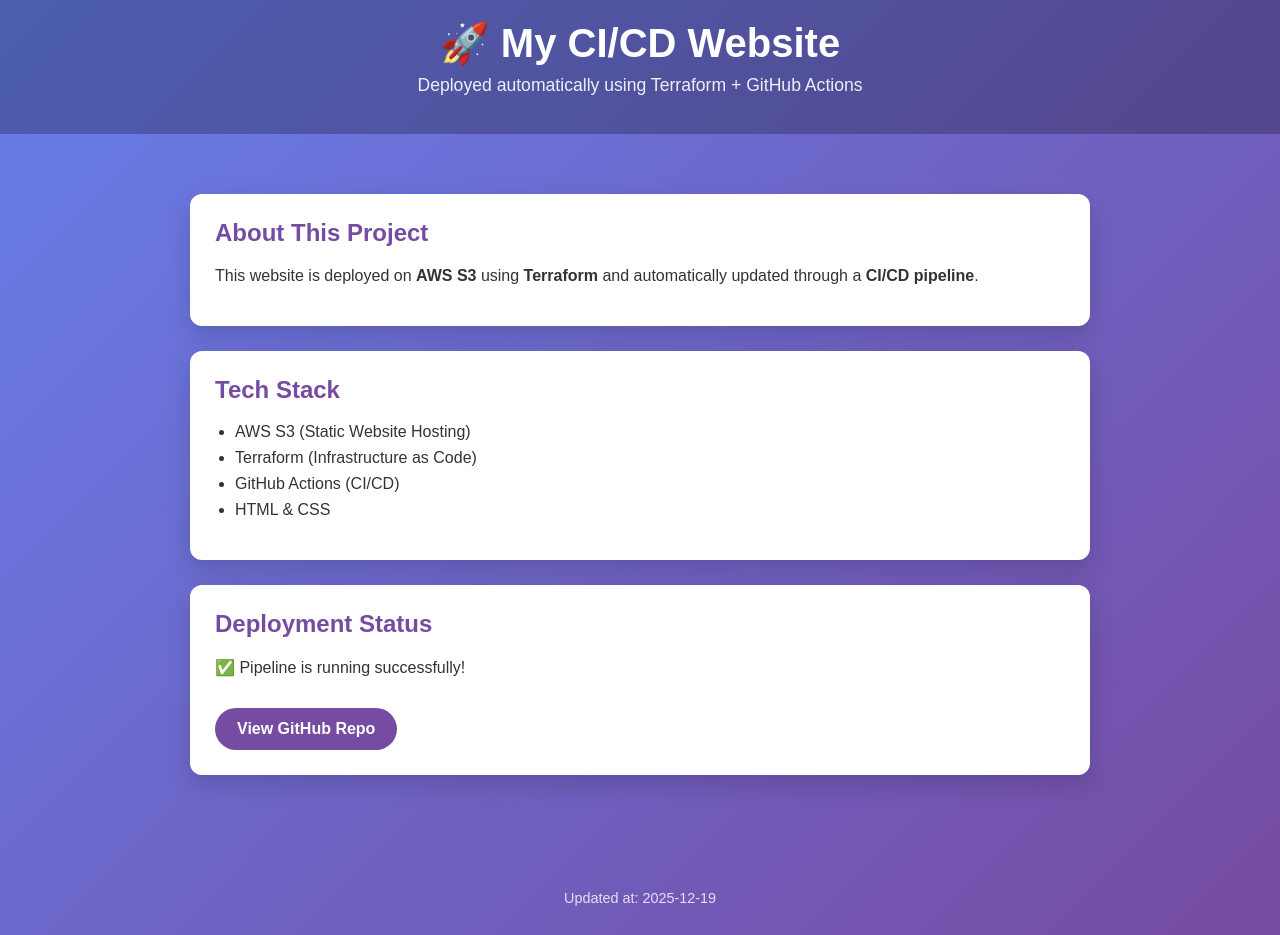
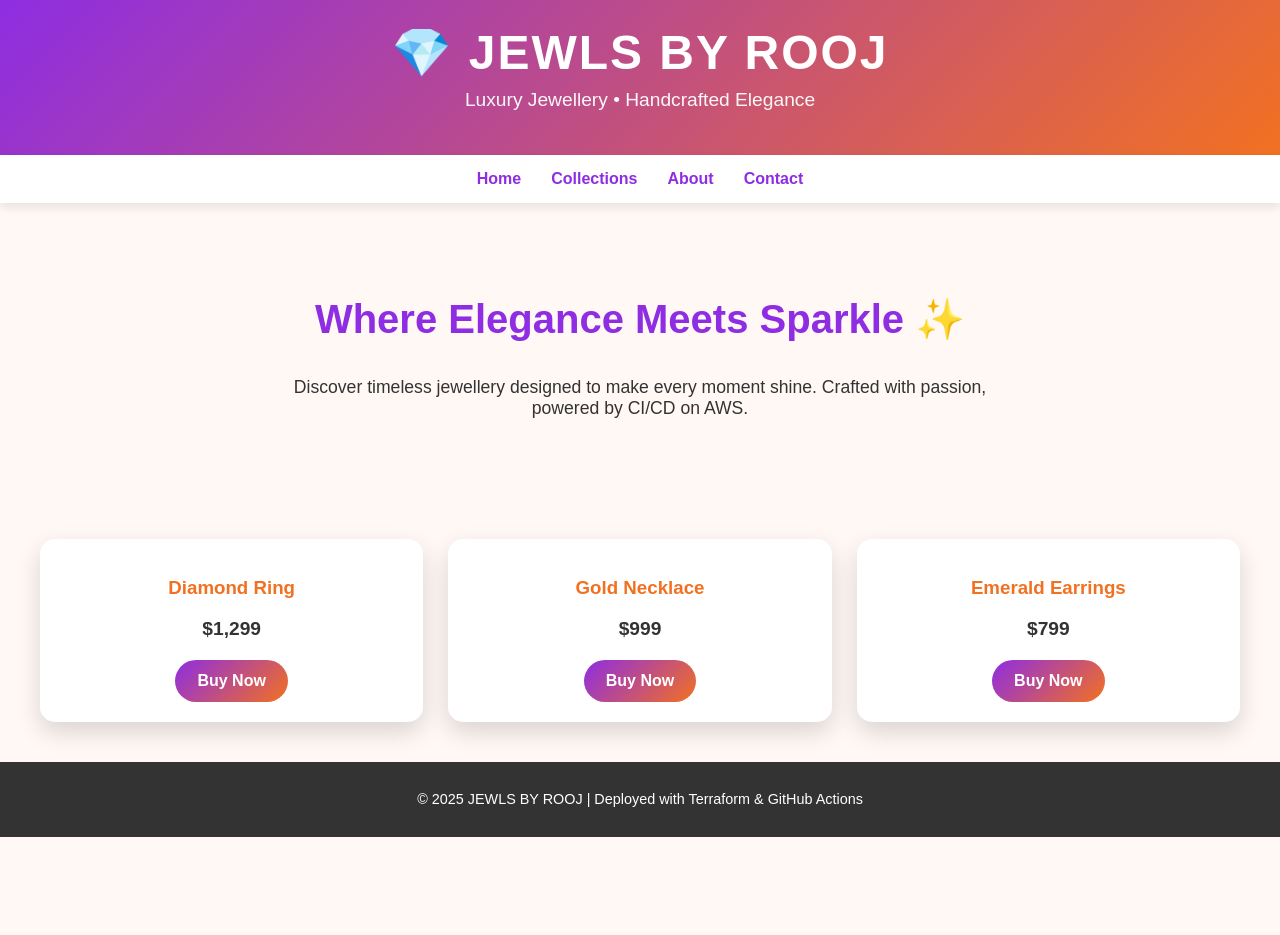
Before and after one commit to aroojdarookie/terraform-cicd-website, a plain HTML site: page website/index.html in a window 1280 px wide. After the commit the page ends 837 px from the top, so only its background shows below. Drawn offline with Linux system fonts and the light colour scheme.

Commit message:
Transform website into JEWLS BY ROOJ jewellery UI

```diff
--- a/website/index.html
+++ b/website/index.html
@@ -2,83 +2,127 @@
 <html lang="en">
 <head>
   <meta charset="UTF-8" />
-  <title>My CI/CD Website</title>
-  <meta name="viewport" content="width=device-width, initial-scale=1.0" />
+  <title>JEWLS BY ROOJ</title>
+  <meta name="viewport" content="width=device-width, initial-scale=1.0">
 
   <style>
     body {
       margin: 0;
-      font-family: Arial, Helvetica, sans-serif;
-      background: linear-gradient(135deg, #667eea, #764ba2);
-      color: #ffffff;
+      font-family: "Poppins", Arial, sans-serif;
+      background: #fff8f5;
+      color: #333;
     }
 
     header {
-      padding: 20px;
+      background: linear-gradient(135deg, #8e2de2, #f27121);
+      padding: 25px;
       text-align: center;
-      background: rgba(0, 0, 0, 0.25);
+      color: white;
     }
 
     header h1 {
+      font-size: 3rem;
       margin: 0;
-      font-size: 2.5rem;
+      letter-spacing: 2px;
     }
 
     header p {
+      font-size: 1.2rem;
       margin-top: 8px;
-      font-size: 1.1rem;
-      opacity: 0.9;
+      opacity: 0.95;
     }
 
-    main {
-      max-width: 900px;
-      margin: 40px auto;
-      padding: 20px;
+    nav {
+      background: white;
+      display: flex;
+      justify-content: center;
+      gap: 30px;
+      padding: 15px;
+      box-shadow: 0 4px 10px rgba(0,0,0,0.1);
+    }
+
+    nav a {
+      text-decoration: none;
+      color: #8e2de2;
+      font-weight: bold;
+      transition: color 0.3s;
+    }
+
+    nav a:hover {
+      color: #f27121;
+    }
+
+    .hero {
+      text-align: center;
+      padding: 60px 20px;
+    }
+
+    .hero h2 {
+      font-size: 2.5rem;
+      color: #8e2de2;
+    }
+
+    .hero p {
+      font-size: 1.1rem;
+      max-width: 700px;
+      margin: 20px auto;
+    }
+
+    .products {
+      display: grid;
+      grid-template-columns: repeat(auto-fit, minmax(250px, 1fr));
+      gap: 25px;
+      padding: 40px;
+      max-width: 1200px;
+      margin: auto;
     }
 
     .card {
-      background: #ffffff;
-      color: #333333;
-      border-radius: 12px;
-      padding: 25px;
-      margin-bottom: 25px;
-      box-shadow: 0 10px 25px rgba(0, 0, 0, 0.15);
+      background: white;
+      border-radius: 15px;
+      box-shadow: 0 10px 25px rgba(0,0,0,0.15);
+      padding: 20px;
+      text-align: center;
+      transition: transform 0.3s, box-shadow 0.3s;
     }
 
-    .card h2 {
-      margin-top: 0;
-      color: #764ba2;
+    .card:hover {
+      transform: translateY(-10px);
+      box-shadow: 0 20px 35px rgba(0,0,0,0.25);
     }
 
-    .card ul {
-      padding-left: 20px;
+    .card h3 {
+      color: #f27121;
     }
 
-    .card ul li {
-      margin-bottom: 8px;
+    .price {
+      font-size: 1.2rem;
+      font-weight: bold;
+      margin: 10px 0;
     }
 
-    .button {
+    .btn {
       display: inline-block;
-      margin-top: 15px;
+      margin-top: 10px;
       padding: 12px 22px;
-      background: #764ba2;
-      color: #ffffff;
+      background: linear-gradient(135deg, #8e2de2, #f27121);
+      color: white;
       text-decoration: none;
       border-radius: 25px;
       font-weight: bold;
-      transition: background 0.3s ease;
+      transition: opacity 0.3s;
     }
 
-    .button:hover {
-      background: #5a3c8a;
+    .btn:hover {
+      opacity: 0.85;
     }
 
     footer {
+      background: #333;
+      color: white;
       text-align: center;
       padding: 15px;
       font-size: 0.9rem;
-      opacity: 0.8;
     }
   </style>
 </head>
@@ -86,45 +130,47 @@
 <body>
 
 <header>
-    <h1>🚀 My CI/CD Website</h1>
-    <p>Deployed automatically using Terraform + GitHub Actions</p>
+  <h1>💎 JEWLS BY ROOJ</h1>
+  <p>Luxury Jewellery • Handcrafted Elegance</p>
 </header>
 
-  <main>
+<nav>
+  <a href="#">Home</a>
+  <a href="#">Collections</a>
+  <a href="#">About</a>
+  <a href="#">Contact</a>
+</nav>
 
+<section class="hero">
+  <h2>Where Elegance Meets Sparkle ✨</h2>
+  <p>
+    Discover timeless jewellery designed to make every moment shine.
+    Crafted with passion, powered by CI/CD on AWS.
+  </p>
+</section>
+
+<section class="products">
   <div class="card">
-      <h2>About This Project</h2>
-      <p>
-        This website is deployed on <strong>AWS S3</strong> using
-        <strong>Terraform</strong> and automatically updated through a
-        <strong>CI/CD pipeline</strong>.
-      </p>
+    <h3>Diamond Ring</h3>
+    <p class="price">$1,299</p>
+    <a class="btn" href="#">Buy Now</a>
   </div>
 
   <div class="card">
-      <h2>Tech Stack</h2>
-      <ul>
-        <li>AWS S3 (Static Website Hosting)</li>
-        <li>Terraform (Infrastructure as Code)</li>
-        <li>GitHub Actions (CI/CD)</li>
-        <li>HTML & CSS</li>
-      </ul>
+    <h3>Gold Necklace</h3>
+    <p class="price">$999</p>
+    <a class="btn" href="#">Buy Now</a>
   </div>
 
   <div class="card">
-      <h2>Deployment Status</h2>
-      <p>✅ Pipeline is running successfully!</p>
-      <a class="button"
-href="https://github.com/aroojdarookie/terraform-cicd-website"
-target="_blank">
-        View GitHub Repo
-      </a>
+    <h3>Emerald Earrings</h3>
+    <p class="price">$799</p>
+    <a class="btn" href="#">Buy Now</a>
   </div>
-
-  </main>
+</section>
 
 <footer>
-    <p>Updated at: 2025-12-19</p>
+  <p>© 2025 JEWLS BY ROOJ | Deployed with Terraform & GitHub Actions</p>
 </footer>
 
 </body>
```
Lines whose indentation alone changed are shown as unchanged.
